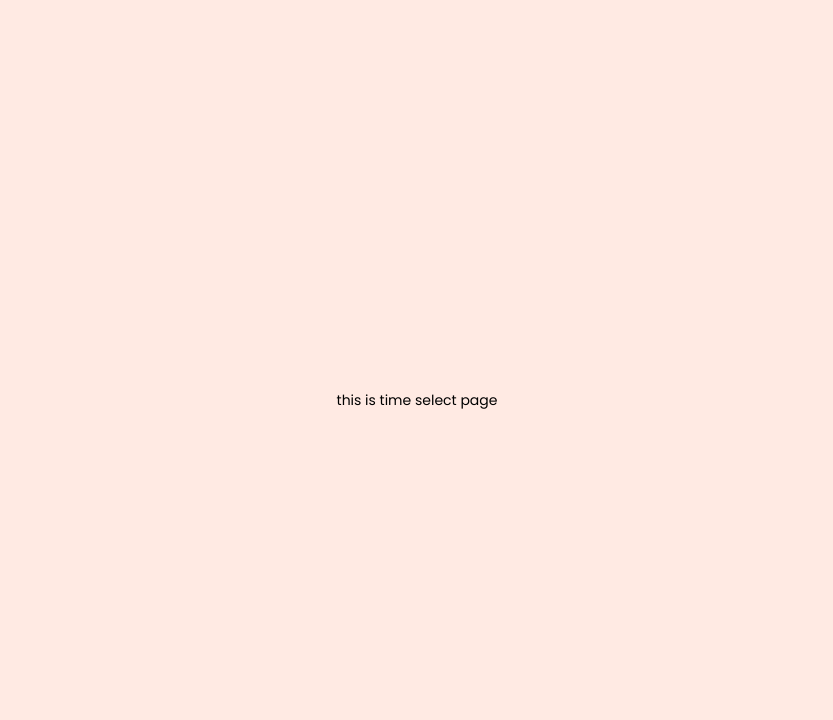
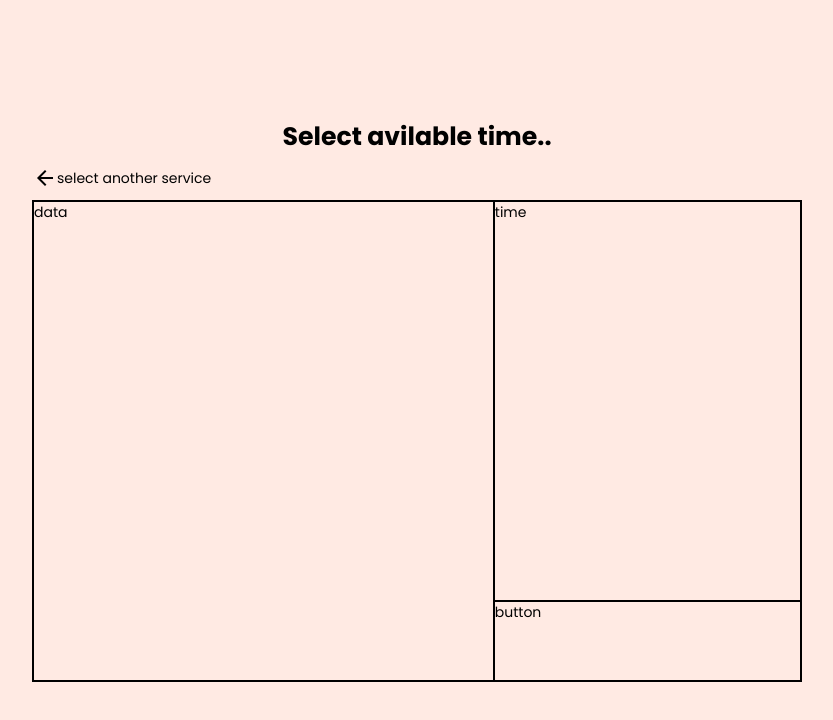
Before and after one commit to GayashanGamage/Dr.Dinesh-frontend, a Vue app: page /service/time in a window 1280 px wide. Shown: the top 720 px of the page, without its empty margins (223-1056 px from the left). Built offline with nearby package versions, Linux system fonts and the light colour scheme.

Commit message:
add time select page and create basic structure of it

```diff
--- a/src/views/Time.vue
+++ b/src/views/Time.vue
@@ -1,18 +1,70 @@
 <template>
   <div class="level-one-container">
-    <p>this is time select page</p>
+    <h1 class="page-title">Select avilable time..</h1>
+    <div class="level-one-sub-container" @click="goBack">
+      <span class="material-icons">arrow_back</span>
+      <span>select another service</span>
+    </div>
+    <div class="level-two-container">
+      <div class="level-three-container date">data</div>
+      <div class="level-three-container time">time</div>
+      <div class="level-three-container confirm-button">button</div>
+    </div>
   </div>
 </template>
 
 <script setup>
+import router from "@/router";
+
 name: "Time";
+
+const goBack = () => {
+  router.replace("/service");
+};
 </script>
 
 <style scoped>
 .level-one-container {
   display: flex;
+  flex-direction: column;
   justify-content: center;
   align-items: center;
   height: 100vh;
 }
+.page-title {
+  text-align: center;
+  font-size: 1.8rem;
+  width: 60%;
+}
+.level-one-sub-container {
+  display: flex;
+  align-items: center;
+  width: 60%;
+  text-align: start;
+  margin: 10px 0px;
+  cursor: pointer;
+}
+.level-two-container {
+  border: 1px solid black;
+  display: grid;
+  width: 60%;
+  height: 60vh;
+  grid-template-columns: 6fr 4fr;
+  grid-template-rows: 10fr 2fr;
+  grid-template-areas:
+    "date time"
+    "date button";
+}
+.level-three-container {
+  border: 1px solid black;
+}
+.date {
+  grid-area: date;
+}
+.time {
+  grid-area: time;
+}
+.confirm-button {
+  grid-area: button;
+}
 </style>
```
